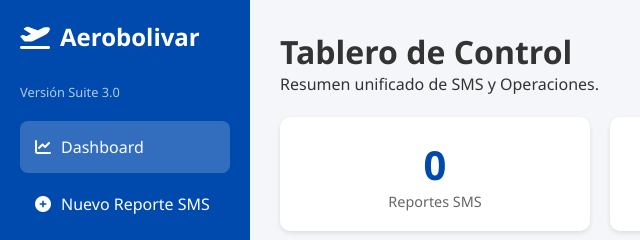
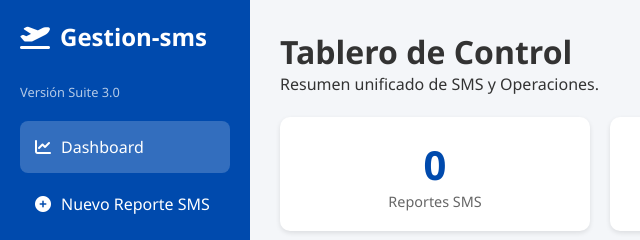
Before and after one commit to jaiverramosweb/Gestion-sms, a plain HTML site: page index.html in a window 1280 px wide. Shown: the top 240 px of the page, 0-640 px from the left. Drawn offline with nearby package versions, Linux system fonts and the light colour scheme.

Commit message:
ajuste de nombre

```diff
--- a/index.html
+++ b/index.html
@@ -3,7 +3,7 @@
 <head>
     <meta charset="UTF-8">
     <meta name="viewport" content="width=device-width, initial-scale=1.0">
-    <title>SMS Aerobolivar - Suite Completa</title>
+    <title>Gestion-sms - Suite Completa</title>
     <script src="https://cdn.jsdelivr.net/npm/chart.js"></script>
     <script src="https://cdnjs.cloudflare.com/ajax/libs/xlsx/0.18.5/xlsx.full.min.js"></script>
     <link href="https://cdnjs.cloudflare.com/ajax/libs/font-awesome/6.0.0/css/all.min.css" rel="stylesheet">
@@ -93,7 +93,7 @@
 <body>
 
     <div class="sidebar">
-        <h2><i class="fas fa-plane-departure"></i> Aerobolivar</h2>
+        <h2><i class="fas fa-plane-departure"></i> Gestion-sms</h2>
         <div style="font-size: 0.8rem; opacity: 0.7; margin-bottom: 20px;">Versión Suite 3.0</div>
 
         <button class="menu-btn active" onclick="showSection('dashboard')"><i class="fas fa-chart-line"></i> Dashboard</button>
```
